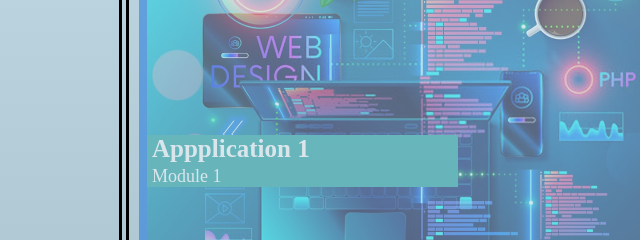
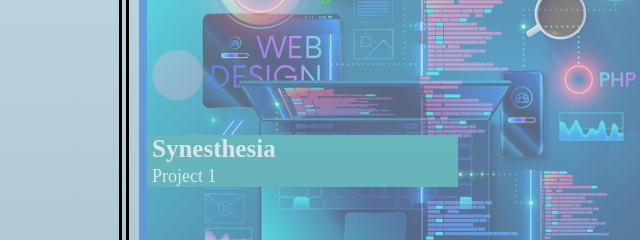
Before and after one commit to JorgeRamirezAnzaldo/Portafolio, a plain HTML site: page index.html in a window 1280 px wide. Shown: the part 1040-1280 px from the top of the page, 179-819 px from the left. Drawn offline with Linux system fonts and the light colour scheme.

Commit message:
Update link with Synesthesia project

```diff
--- a/index.html
+++ b/index.html
@@ -47,12 +47,12 @@
                 <!--Section that contains the Applications-->
                 <section class="Applications">
                     <!--<a> Tag that will work as an envelope for the first application and will allow to navigate to the proper application-->
-                    <a href="https://github.com/JorgeRamirezAnzaldo/Application-1" target="_blank" class="Principal">
+                    <a href="https://github.com/djonguitud/synesthesia-project" target="_blank" class="Principal">
                         <!--Article that will be used to place the image of the first application and the related text-->
                         <article class="Application1">
                             <section>
-                                <h3>Appplication 1</h3>
-                                <p>Module 1</p>
+                                <h3>Synesthesia</h3>
+                                <p>Project 1</p>
                             </section>
                         </article>
                     </a>
```
